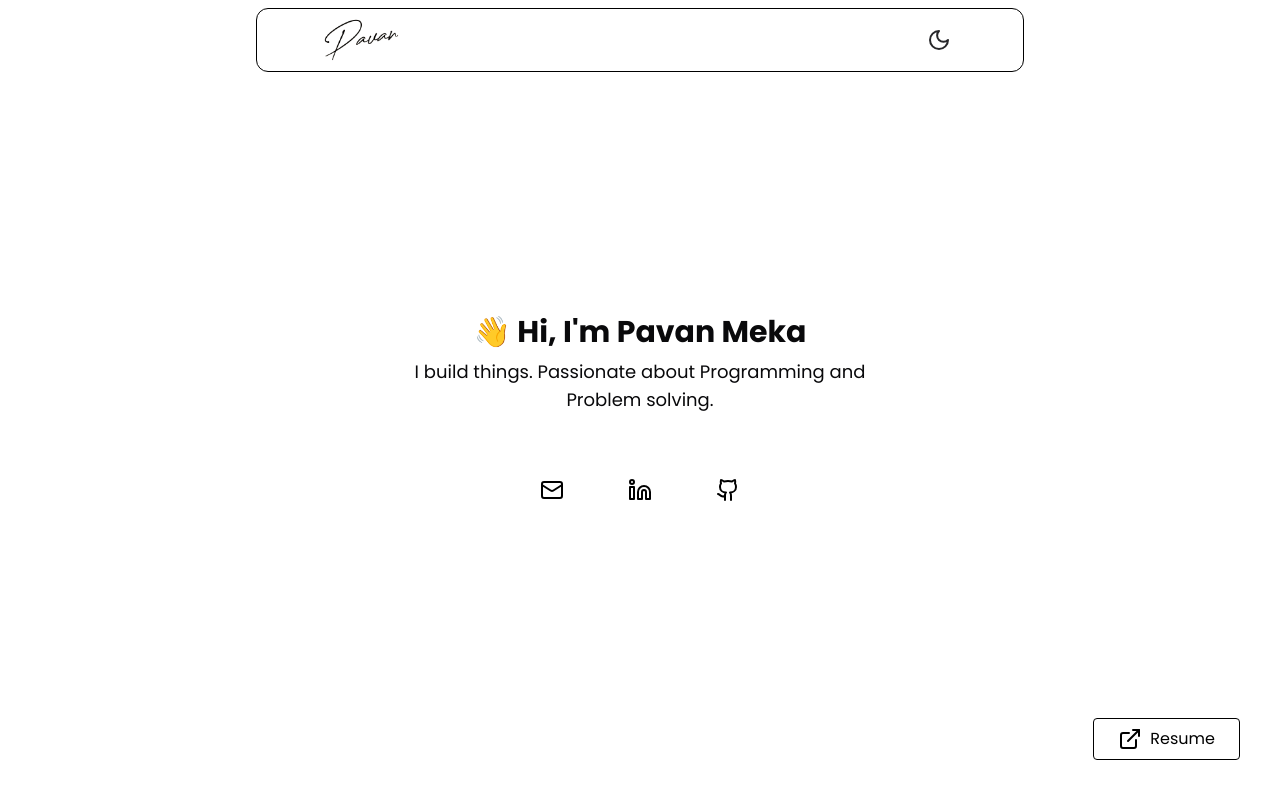
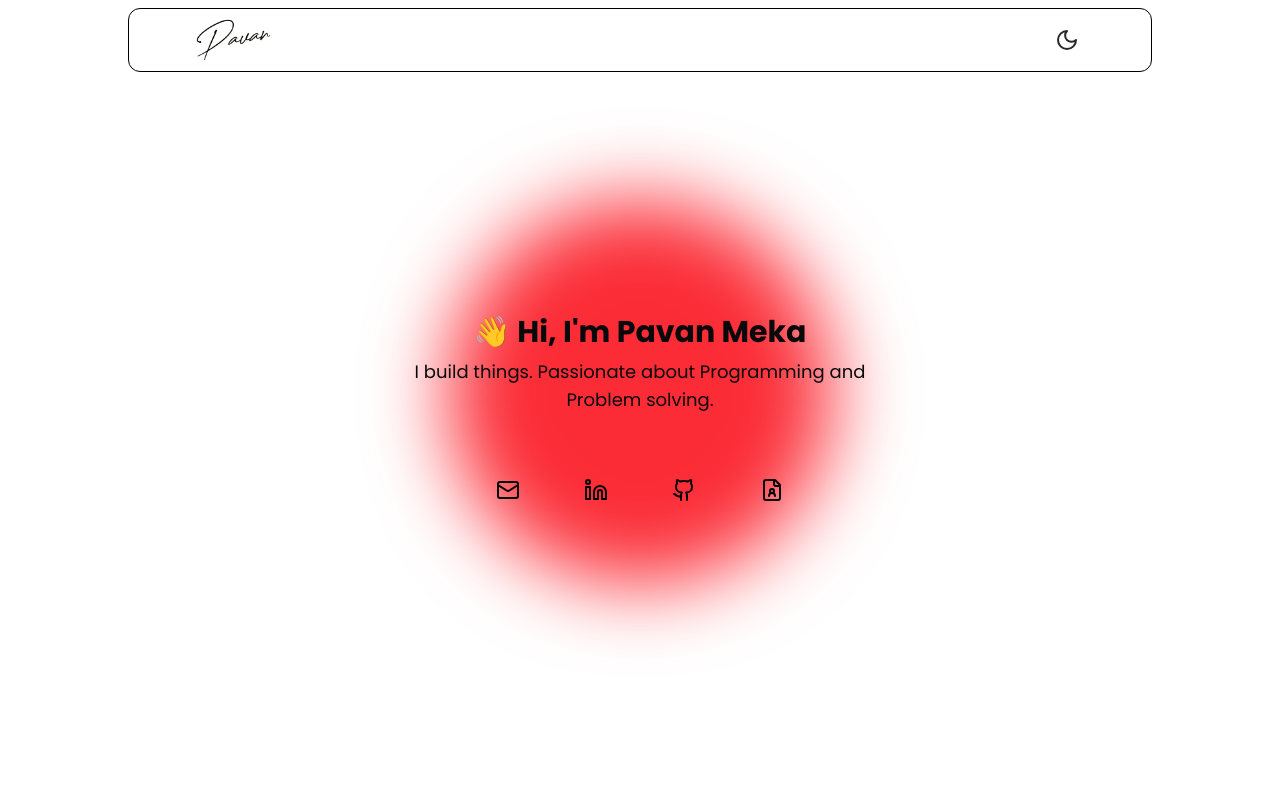
Before and after one commit to PavanMeka09/Portfolio, a React (Vite) app: page / in a window 1280 px wide. Shown: the top 800 px of the page. Built offline with nearby package versions, Linux system fonts and the light colour scheme.

Commit message:
fix navbar, Resume button

```diff
--- a/src/App.jsx
+++ b/src/App.jsx
@@ -2,7 +2,6 @@ import { Navbar } from "./Components/Navbar.jsx"
 import { Projects } from "./Pages/Projects.jsx"
 import { About } from "./Pages/About.jsx"
 import { Footer } from "./Components/Footer.jsx"
-import { Resume } from "./Components/Resume.jsx"
 
 function App() {
   return (
@@ -11,7 +10,6 @@ function App() {
       <About />
       <Projects />
       <Footer />
-      <Resume />
     </div>
   )
 }
--- a/src/Components/Navbar.jsx
+++ b/src/Components/Navbar.jsx
@@ -4,7 +4,7 @@ import { ThemeSwitcher } from '../utils/ThemeSwitcher'
 export const Navbar = () => {
   return (
     <div className='h-[10vh] w-screen bg-transparent flex justify-center items-center fixed top-0 z-[100]'>
-      <div className='h-[80%] w-[60%] border-[1px] dark:border-white rounded-xl flex justify-between items-center lg:px-16 px-4 bg-clip-padding backdrop-filter backdrop-blur-lg'>
+      <div className='h-[80%] w-[80%] border-[1px] dark:border-white rounded-xl flex justify-between items-center lg:px-16 px-4 bg-clip-padding backdrop-filter backdrop-blur-lg'>
         <a href="https://pavanmeka.vercel.app" className='h-[130%]'>
           <img src={black} className='h-[100%] rounded-full dark:filter dark:invert'/>
         </a>
--- a/src/Components/Resume.jsx
+++ /dev/null
@@ -1,10 +0,0 @@
-import { ExternalLink } from "lucide-react";
-
-export const Resume = () => {
-  return (
-    <a href="" className="fixed bottom-10 right-10 px-6 py-2 flex gap-2 justify-center border-[1px] bg-clip-padding backdrop-filter backdrop-blur-md rounded dark:text-white hover:-translate-y-1 transition-all">
-      <ExternalLink />
-      Resume
-    </a>
-  )
-}
--- a/src/Pages/About.jsx
+++ b/src/Pages/About.jsx
@@ -1,17 +1,17 @@
 import { motion } from 'framer-motion';
-import { Mail, Github, Linkedin } from 'lucide-react';
+import { Mail, Github, Linkedin, FileUser } from 'lucide-react';
 import {Tooltip} from 'react-tooltip';
 import 'react-tooltip/dist/react-tooltip.css';
-
 
 export const About = () => {
   return (
     <div className='relative h-screen w-screen flex flex-col justify-center items-center overflow-hidden'>
+      <div className='bg-red-500 h-96 w-96 absolute z-[0] top-50 blur-2xl rounded-full'></div>
       <div className='relative z-10 max-w-xl text-center p-8'>
         <h1 className='text-3xl font-bold mb-2'>👋 Hi, I'm Pavan Meka</h1>
         <p className='mb-4 text-lg'>I build things. Passionate about Programming and Problem solving.</p>
       </div>
-      <div className='flex gap-8'>
+      <div className='flex gap-8 z-10'>
         <a href="" className='p-4 rounded-xl hover:bg-zinc-300 transition-all dark:text-white dark:hover:bg-zinc-800' data-tooltip-id="mail-tooltip" data-tooltip-content="Send me an email">
           <Mail />
         </a>
@@ -21,10 +21,14 @@ export const About = () => {
         <a href="" className='p-4 rounded-xl hover:bg-zinc-300 transition-all dark:text-white dark:hover:bg-zinc-800' data-tooltip-id="github-tooltip" data-tooltip-content="Check out my GitHub">
           <Github />
         </a>
+        <a href="" className='p-4 rounded-xl hover:bg-zinc-300 transition-all dark:text-white dark:hover:bg-zinc-800' data-tooltip-id="resume-tooltip" data-tooltip-content="Resume">
+          <FileUser />
+        </a>
       </div>
       <Tooltip id="mail-tooltip" style={{ backgroundColor: '#1e293b', color: '#f1f5f9', borderRadius: '8px', padding: '8px 12px', fontSize: '14px' }} place="top" />
       <Tooltip id="linkedin-tooltip" style={{ backgroundColor: '#1e293b', color: '#f1f5f9', borderRadius: '8px', padding: '8px 12px', fontSize: '14px' }} place="top" />
       <Tooltip id="github-tooltip" style={{ backgroundColor: '#1e293b', color: '#f1f5f9', borderRadius: '8px', padding: '8px 12px', fontSize: '14px' }} place="top" />
+      <Tooltip id="resume-tooltip" style={{ backgroundColor: '#1e293b', color: '#f1f5f9', borderRadius: '8px', padding: '8px 12px', fontSize: '14px' }} place="top" />
 
     </div>
   )
```
